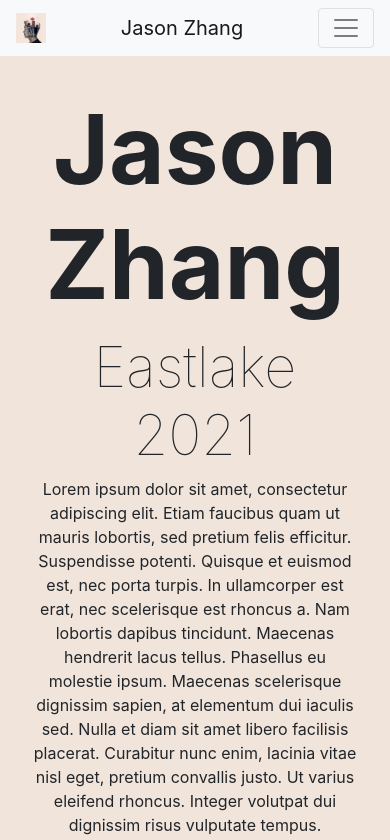
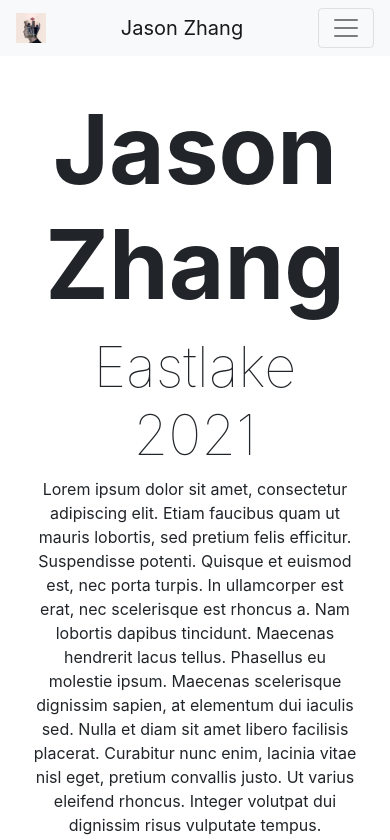
Before and after one commit to Zjjc123/react-portfolio, a React (Create React App) app: page /#/about in a window 390 px wide. Shown: the top 840 px of the page. Built offline with nearby package versions, Linux system fonts and the light colour scheme.

Commit message:
Removing Picture for Mobile

```diff
--- a/src/index.css
+++ b/src/index.css
@@ -45,6 +45,13 @@ code {
     margin: 20px;
     padding-left: 50px;
   }
+
+  #about {
+    background-image: url('img/BackgroundWide.jpg');
+    background-repeat: no-repeat;
+    background-size: cover;
+    background-position: center center;
+  }
 }
 @media screen and (max-width: 991px){
   #aboutText {
@@ -52,4 +59,8 @@ code {
     padding-left: 15px;
     padding-right: 15px;
   }
+
+  #about {
+    background-color: transparent;
+  }
 }
--- a/src/pages/About.js
+++ b/src/pages/About.js
@@ -7,12 +7,7 @@ import Col from "react-bootstrap/Col"
 
 function About(props) {
   return (
-    <Jumbotron id="about" style={{
-      backgroundImage: `url(${bg})`,
-      backgroundRepeat: 'no-repeat',
-      backgroundSize: 'cover',
-      backgroundPosition: 'center center',
-    }} className="jumbotron-fluid">
+    <Jumbotron id="about" className="jumbotron-fluid">
       <Container fluid>
 
         <h1 id="aboutText" className="display-1 font-weight-bolder py-1">Jason Zhang</h1>
```
